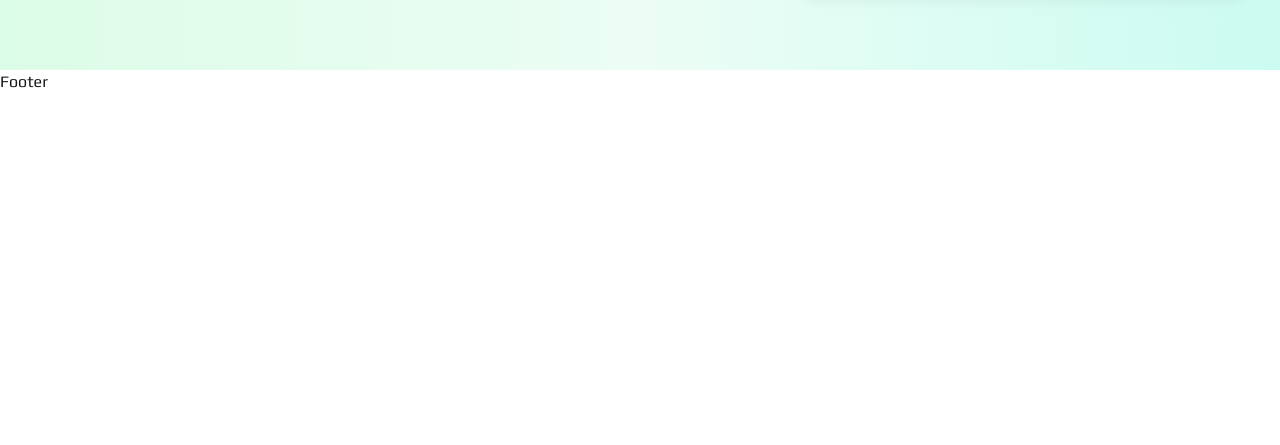
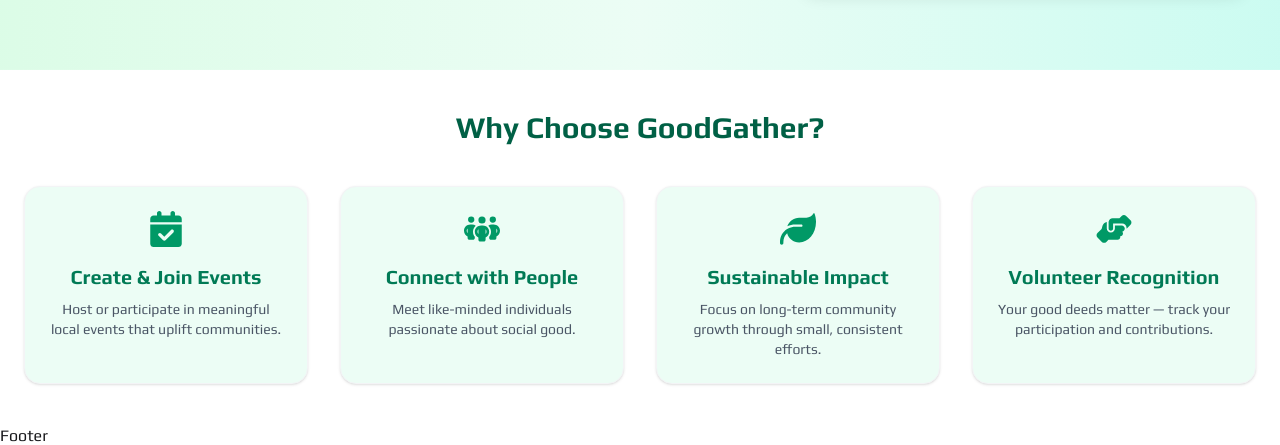
Before and after one commit to nasim-ferdous/good-gather-client, a React (Vite) app: page / in a window 1280 px wide. Shown: the part 491-936 px from the top of the page. Before the commit the page ends 800 px from the top, so only its background shows below. Built offline with nearby package versions, Linux system fonts and the light colour scheme; no server answers.

Commit message:
added feature section

```diff
--- /dev/null
+++ b/src/components/Features/Features.jsx
@@ -0,0 +1,66 @@
+import React from "react";
+import {
+  FaCalendarCheck,
+  FaHandshakeAngle,
+  FaLeaf,
+  FaPeopleGroup,
+} from "react-icons/fa6";
+
+const Features = () => {
+  const features = [
+    {
+      id: 1,
+      icon: <FaCalendarCheck className="text-emerald-600" size={36} />,
+      title: "Create & Join Events",
+      description:
+        "Host or participate in meaningful local events that uplift communities.",
+    },
+    {
+      id: 2,
+      icon: <FaPeopleGroup className="text-emerald-600" size={36} />,
+      title: "Connect with People",
+      description: "Meet like-minded individuals passionate about social good.",
+    },
+    {
+      id: 3,
+      icon: <FaLeaf className="text-emerald-600" size={36} />,
+      title: "Sustainable Impact",
+      description:
+        "Focus on long-term community growth through small, consistent efforts.",
+    },
+    {
+      id: 4,
+      icon: <FaHandshakeAngle className="text-emerald-600" size={36} />,
+      title: "Volunteer Recognition",
+      description:
+        "Your good deeds matter — track your participation and contributions.",
+    },
+  ];
+
+  return (
+    <div className="bg-white py-10 px-6">
+      <h2 className="text-3xl font-bold text-center text-emerald-800 mb-10">
+        Why Choose GoodGather?
+      </h2>
+
+      <div className="grid grid-cols-1 md:grid-cols-2 lg:grid-cols-4 gap-8 max-w-7xl mx-auto">
+        {features.map((feature) => (
+          <div
+            key={feature.id}
+            className="p-6 rounded-2xl shadow-sm border border-gray-100 hover:shadow-md transition bg-emerald-50 hover:bg-emerald-100"
+          >
+            <div className="flex justify-center mb-4">{feature.icon}</div>
+            <h3 className="text-xl font-semibold text-center text-emerald-700 mb-2">
+              {feature.title}
+            </h3>
+            <p className="text-gray-600 text-center text-sm">
+              {feature.description}
+            </p>
+          </div>
+        ))}
+      </div>
+    </div>
+  );
+};
+
+export default Features;
--- a/src/pages/Home/Home.jsx
+++ b/src/pages/Home/Home.jsx
@@ -1,11 +1,13 @@
 import React from "react";
 import { AuthContext } from "../../provider/AuthPRovider";
 import Banner from "../../components/Banner/Banner";
+import Features from "../../components/Features/Features";
 
 const Home = () => {
   return (
     <div>
       <Banner></Banner>
+      <Features></Features>
     </div>
   );
 };
```
